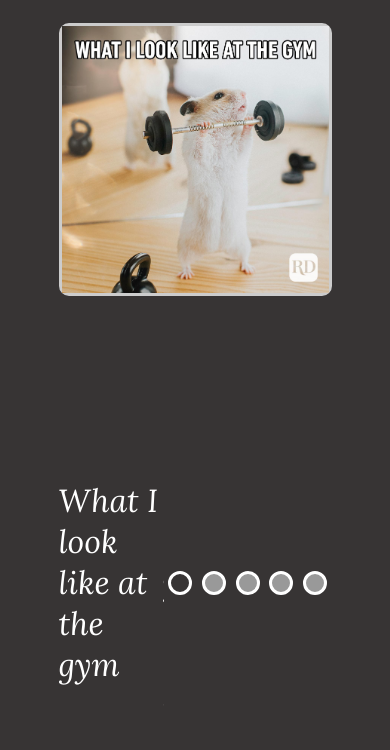
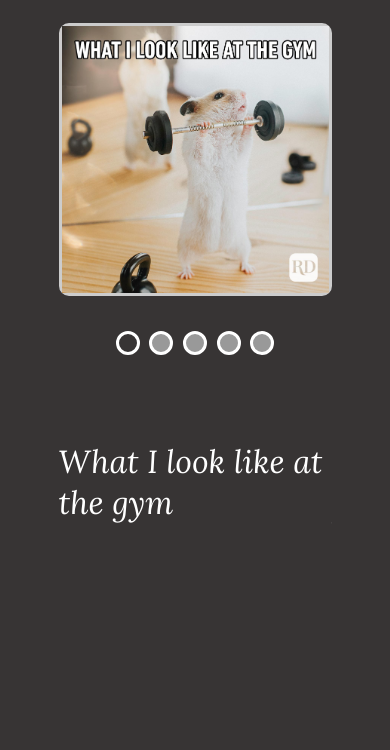
Before and after one commit to olgamartinchik/cssMemSlider, a plain HTML site: page cssMemSlider/index.html in a window 390 px wide. Drawn offline with Linux system fonts and the light colour scheme.

Commit message:
feat: add styles for mobil (12:18AM 17.10.2021)

```diff
--- a/cssMemSlider/style.css
+++ b/cssMemSlider/style.css
@@ -39,8 +39,9 @@ input[name="dot"] {
   display: flex;
   justify-content: space-between;
   align-items: center;
-  /* flex-wrap: wrap-reverse; */
-  margin-top: 20px;
+
+  margin-top: 30px;
+  transition: 1s ease-in-out;
 }
 .about {
   width: 100%;
@@ -56,6 +57,7 @@ input[name="dot"] {
   align-items: center;
   justify-content: flex-start;
   width: 20%;
+  transition: 1s ease;
 }
 .title_img {
   color: #fff;
@@ -133,3 +135,14 @@ label:hover {
 #slide_five:checked ~ .title_wrapper .titles .slide_title_one {
   margin-left: -80%;
 }
+@media (max-width: 768px) {
+  .title_wrapper {
+    flex-wrap: wrap-reverse;
+  }
+  .controls {
+    justify-content: center;
+  }
+  .titles {
+    margin-top: 20px;
+  }
+}
```
